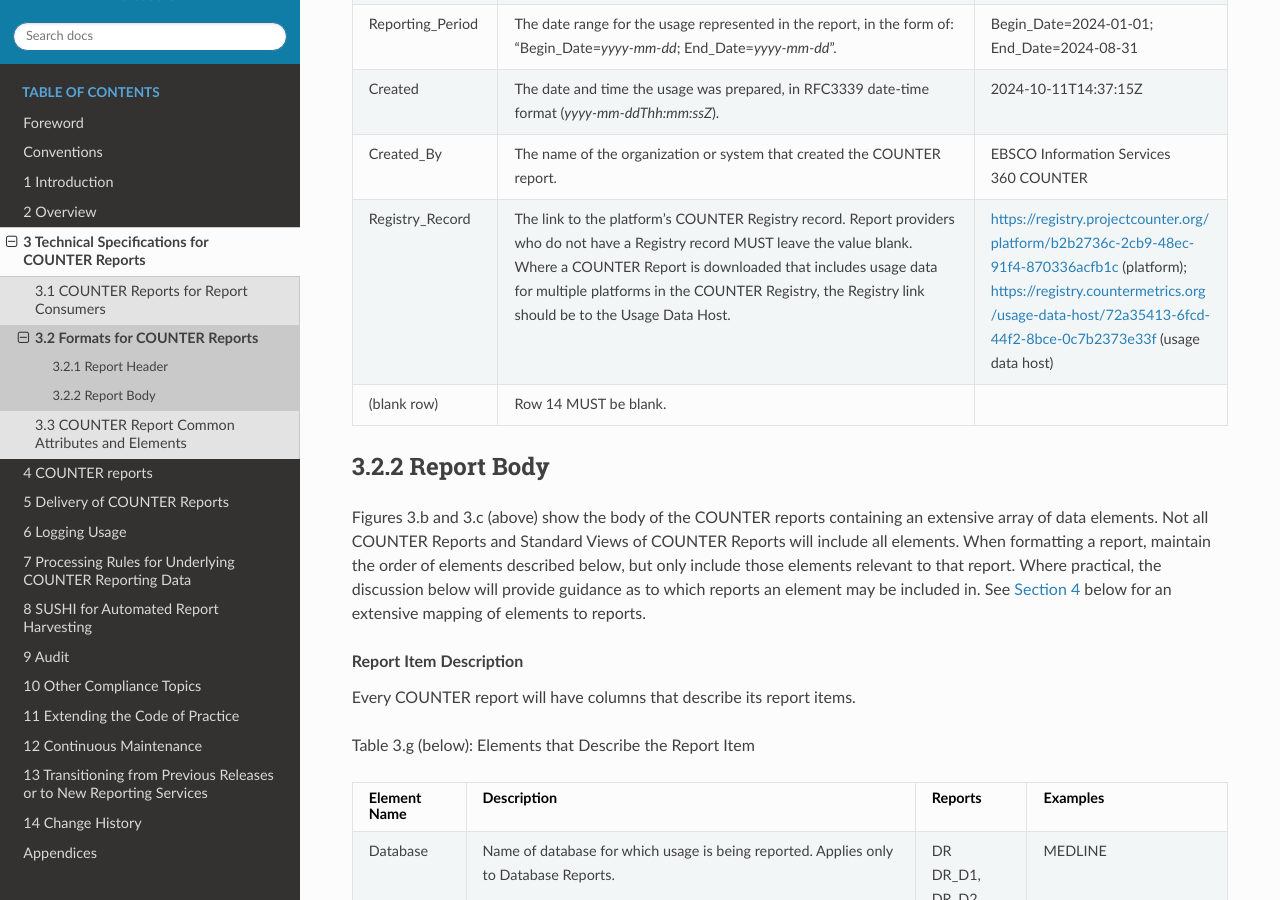
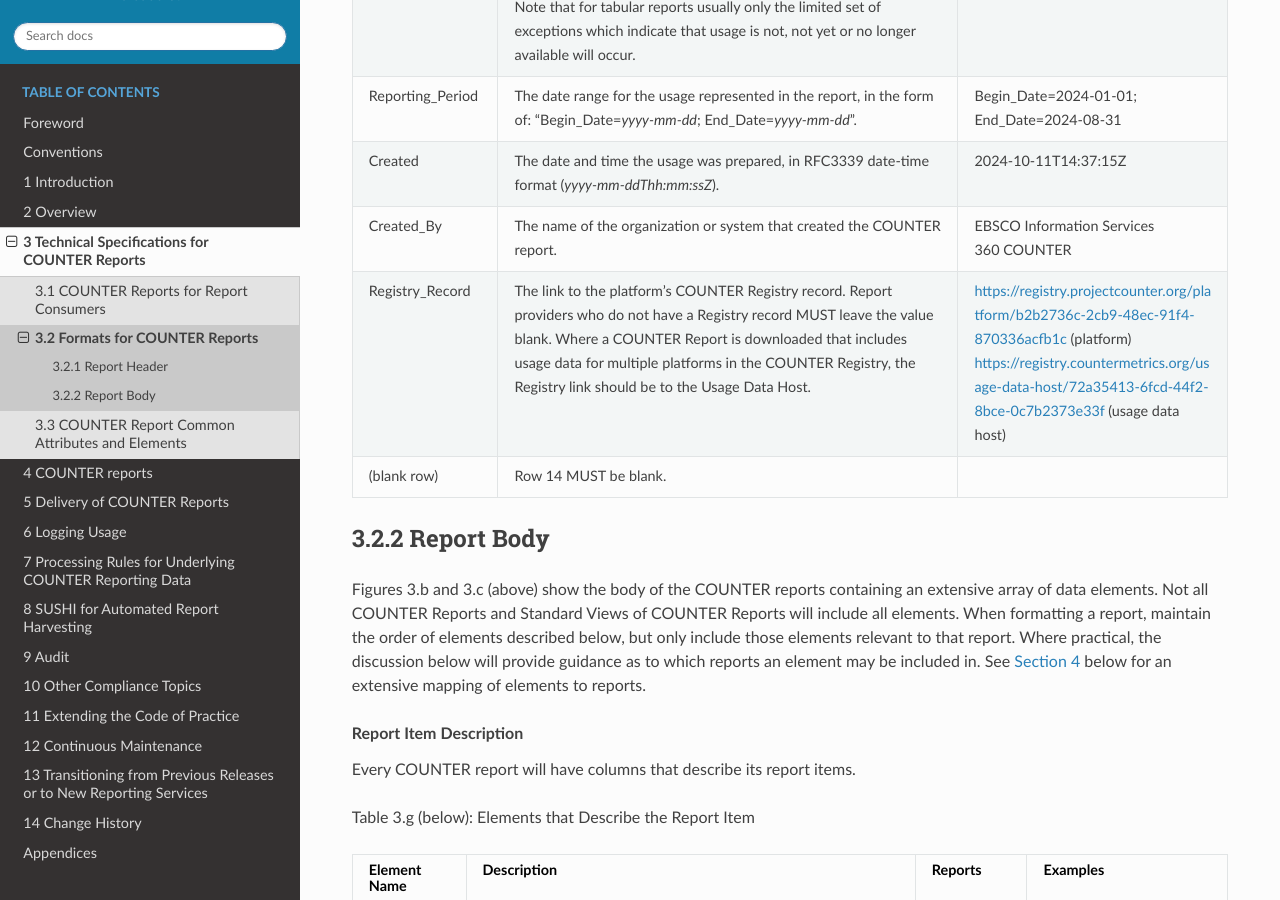
Before and after one commit to Project-Counter/cop5, a Sphinx documentation site: the page built from source/03-specifications/02-formats-for-counter-reports.rst, in a window 1280 px wide and 900 px high, scrolled down 3911 px. Built offline with Sphinx 7.4.7 and the Read the Docs theme 2.0.0, drawn with Linux system fonts in a browser that asks for light colours; part of the change alters nothing that is shown.

```diff
--- a/source/03-specifications/02-formats-for-counter-reports.rst
+++ b/source/03-specifications/02-formats-for-counter-reports.rst
@@ -54,7 +54,7 @@ Table 3.f (below): COUNTER Report Header Elements
 
 .. list-table::
    :class: longtable
-   :widths: 14 57 29
+   :widths: 14 55 31
    :header-rows: 1
 
    * - Element Name
@@ -124,7 +124,8 @@ Table 3.f (below): COUNTER Report Header Elements
 
    * - Registry_Record
      - The link to the platform's COUNTER Registry record. Report providers who do not have a Registry record MUST leave the value blank. Where a COUNTER Report is downloaded that includes usage data for multiple platforms in the COUNTER Registry, the Registry link should be to the Usage Data Host.
-     - https://registry.projectcounter.org/platform/b2b2736c-2cb9-48ec-91f4-870336acfb1c (platform); https://registry.countermetrics.org/usage-data-host/72a35413-6fcd-44f2-8bce-0c7b2373e33f (usage data host)
+     - https://registry.projectcounter.org/platform/b2b2736c-2cb9-48ec-91f4-870336acfb1c (platform)\ |br|\ |lb|
+       https://registry.countermetrics.org/usage-data-host/72a35413-6fcd-44f2-8bce-0c7b2373e33f (usage data host)
 
    * - (blank row)
      - Row 14 MUST be blank.
```
